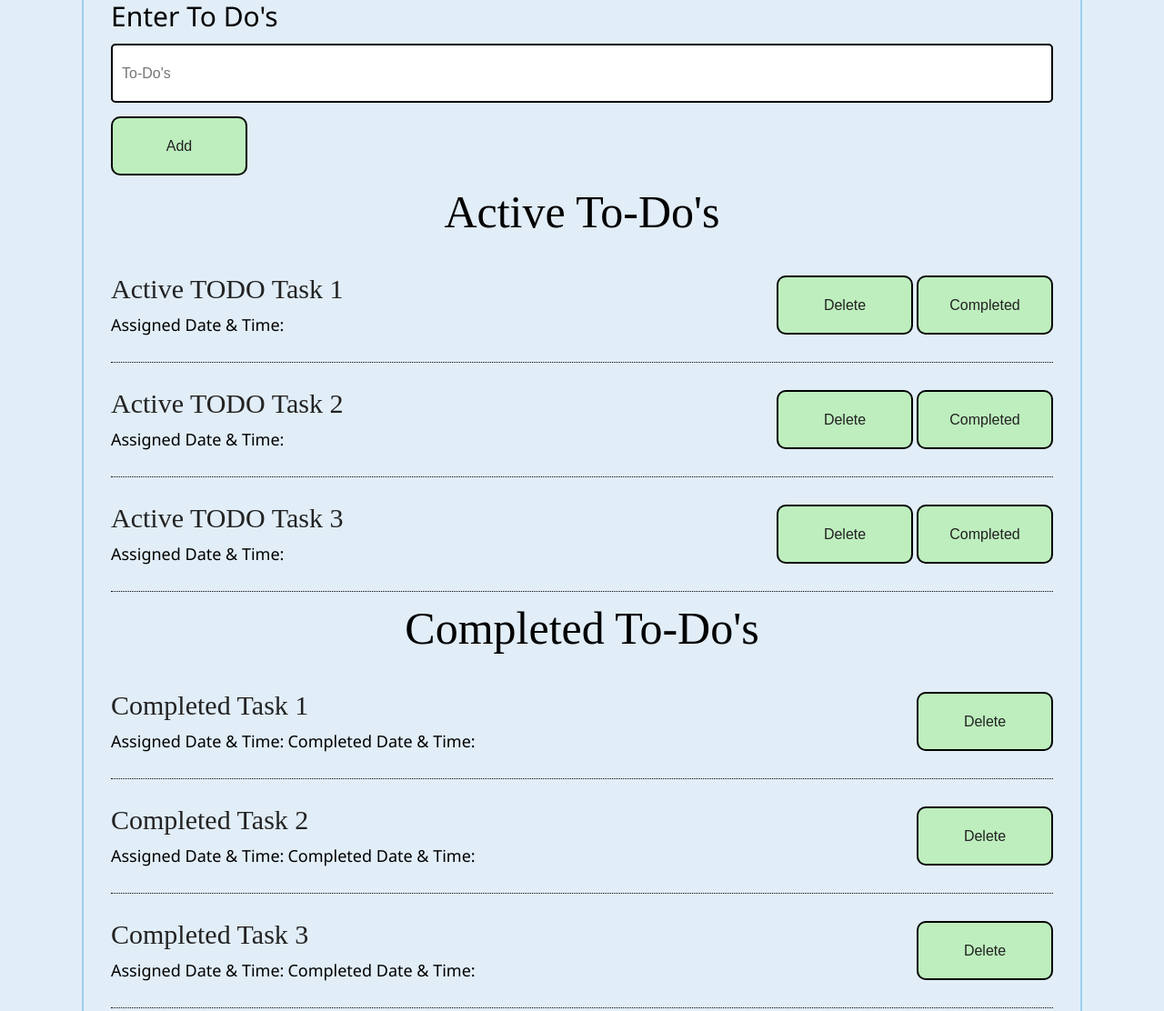
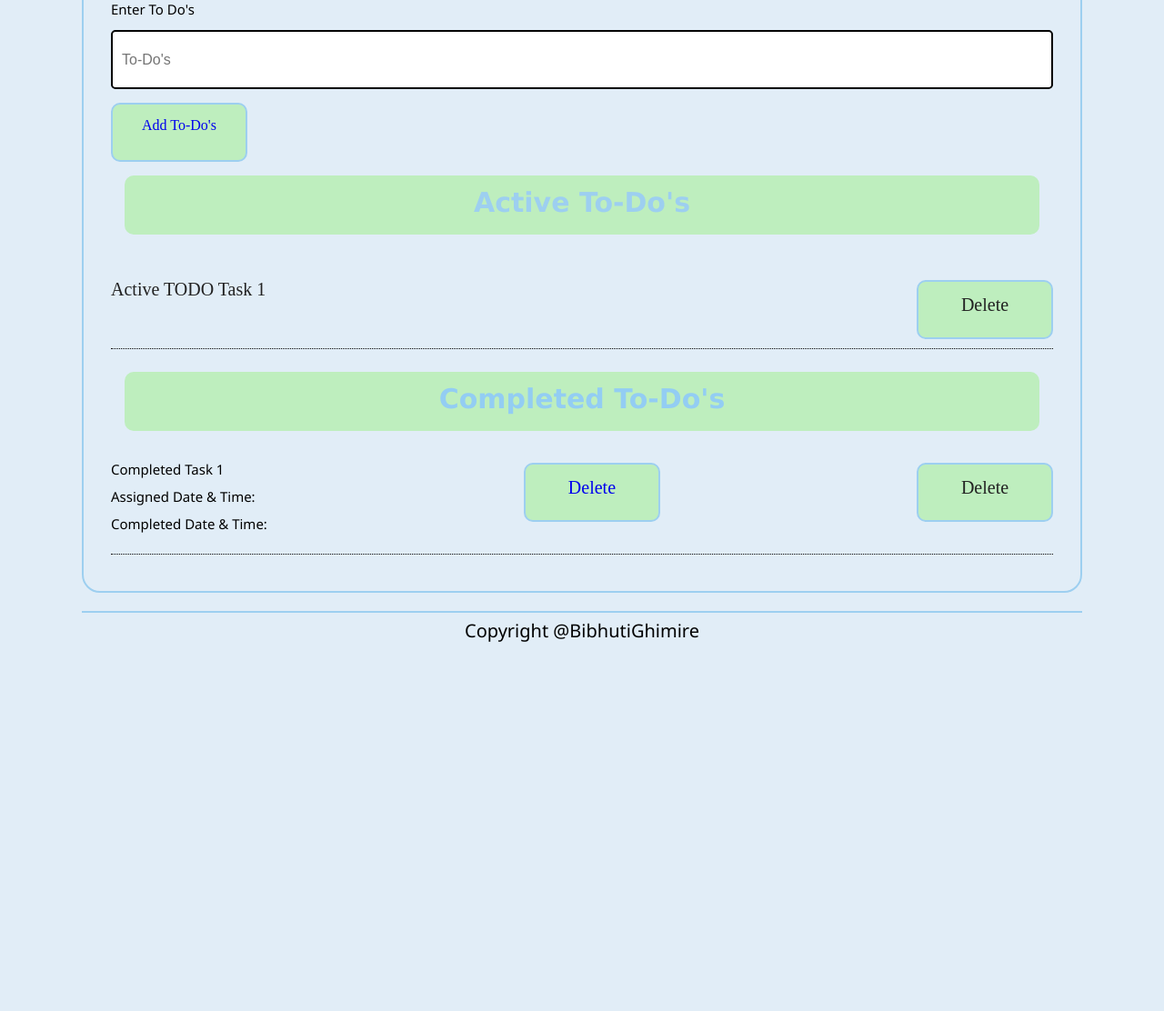
Before and after one commit to bibhutighimire/to-do-list-using-JS, a plain HTML site: page index.html in a window 1280 px wide. Shown: the part 273-1385 px from the top of the page at 91% size. After the commit the page ends 992 px from the top, so only its background shows below. Drawn offline with Linux system fonts and the light colour scheme.

Commit message:
added add new item js codes and workable delete btn

```diff
--- a/css/styles.css
+++ b/css/styles.css
@@ -27,6 +27,7 @@ height: 100px;
 width: 100px;
 }
 header h1 {
+
     font-size: 50px;
     font-weight: bold;
     color: rgb(157, 207, 240);
@@ -35,7 +36,13 @@ header h1 {
     padding-top: 20px;
 
 }
+
 section {
+    display: flex;
+    flex-direction: column;
+    width: 100%;
+}
+aside {
     display: flex;
     flex-direction: column;
     width: 100%;
@@ -49,51 +56,70 @@ section input {
     margin-bottom: 15px;
 
 }
-section label {
-    font-size: 30px;
+p {
+    font-size: 15px;
     font-family: 'Segoe UI', Tahoma, Geneva, Verdana, sans-serif;
     color: #000;
     margin-bottom: 15px;
 
 }
 section h1 {
-    font-size: 50px;
-    color:black;
+    background-color: rgb(190, 238, 190);
+    text-decoration:none ;
+    height: 65px;
+    border-radius: 10px;
+    padding: 15px;
+    margin: 15px;
+
+    font-size: 30px;
+    font-weight: bold;
+    color: rgb(157, 207, 240);
     text-align: center;
-    text-shadow: cadetblue;
-    margin-bottom: 15px;
+    font-family: 'Lucida Sans', 'Lucida Sans Regular', 'Lucida Grande', 'Lucida Sans Unicode', Geneva, Verdana, sans-serif;
 
 }
-.btnSection {
+aside h1 {
     background-color: rgb(190, 238, 190);
-    width: 150px;
+    text-decoration:none ;
     height: 65px;
     border-radius: 10px;
+    padding: 15px;
+    margin: 15px;
+
+    font-size: 30px;
+    font-weight: bold;
+    color: rgb(147, 205, 243);
+    text-align: center;
+    font-family: 'Lucida Sans', 'Lucida Sans Regular', 'Lucida Grande', 'Lucida Sans Unicode', Geneva, Verdana, sans-serif;
 
 }
-section>ul {
+a {
+    background-color: rgb(190, 238, 190);
+    text-decoration:none ;
+    height: 65px;
+    border-radius: 10px;
+    padding: 15px;
+    border: 2px solid rgb(157, 207, 240);
+    width: 150px;
+    text-align: center;
+
+}
+ul {
     width: 100%;
 }
 
-section>ul>li>div>p {
-    font-size: 30px;
-    margin-bottom: 15px;
-    width: 100%;
-}
-section>ul>li {
-    margin:15px 0px;
-    padding:15px 0;
+
+li {
+    margin:10px 0px;
+    padding:10px 0;
     border-bottom: 1px dotted black;
     display: flex;
     flex-direction: row;
+    font-size: 20px;
     justify-content: space-between;
 }
-section>ul>li>div>label {
-    font-size: 18px;
 
 
-
-}
 header div {
     display: flex;
     align-items: center;;
@@ -108,16 +134,29 @@ main {
     border: 2px solid rgb(157, 207, 240);
     margin-top: 15px;
     border-radius: 20px;
-    padding: 30px;
+    padding: 0px 30px 30px 30px;
 
 }
-
-
-
 footer p {
-    font-size: 25px;
+    font-size: 20px;
     text-align: center;
     border-top:2px solid rgb(157, 207, 240) ;
     margin-top: 20px;
     padding-top: 10px;
 }
+.close {
+
+    background-color: rgb(190, 238, 190);
+    text-decoration:none ;
+    height: 65px;
+    border-radius: 10px;
+    padding: 15px;
+    border: 2px solid rgb(157, 207, 240);
+    width: 150px;
+    text-align: center;
+  }
+
+  .close:hover {
+    background-color: #f44336;
+    color: white;
+  }
--- a/index.html
+++ b/index.html
@@ -20,98 +20,39 @@
         <header>
             <img src="img/to-do-logo.png" alt="Logo">
             <h1>My TO-DO List !!</h1>
-
-
         </header>
         <main>
-
             <section>
                 <h1>To-Do App </h1>
-                <label for="todo">Enter To Do's</label>
-                <input id="todo" type="text" placeholder="To-Do's">
-
-                <input type="button" value="Add" id="addToDoBtn" class="btnSection" />
-
+                <p>Enter To Do's</p>
+                <input id="txtToDo" type="text" placeholder="To-Do's">
+                <a href="#" id="btnAdd">Add To-Do's</a>
                 <h1>Active To-Do's </h1>
-                <ul>
+                <p id="error-output"></p>
+                <ul id=list>
                     <li>
-                        <div>
-                            <p>Active TODO Task 1</p>
-                            <label for="assignedDatetime">Assigned Date & Time:</label>
-                        </div>
-                        <div>
-                            <input type="button" value="Delete" id="delete" class="btnSection" />
-                            <input type="button" value="Completed" id="completed" class="btnSection" />
-                        </div>
+                        Active TODO Task 1
                     </li>
-
-                    <li>
-                        <div>
-                            <p>Active TODO Task 2</p>
-                            <label for="assignedDatetime">Assigned Date & Time:</label>
-                        </div>
-                        <div>
-                            <input type="button" value="Delete" id="delete" class="btnSection" />
-                            <input type="button" value="Completed" id="completed" class="btnSection" />
-                        </div>
-                    </li>
-
-                    <li>
-                        <div>
-                            <p>Active TODO Task 3</p>
-                            <label for="assignedDatetime">Assigned Date & Time:</label>
-                        </div>
-                        <div>
-                            <input type="button" value="Delete" id="delete" class="btnSection" />
-                            <input type="button" value="Completed" id="completed" class="btnSection" />
-                        </div>
-                    </li>
-
                 </ul>
-
+            </section>
+            <aside>
                 <h1>Completed To-Do's </h1>
                 <ul>
                     <li>
                         <div>
                             <p>Completed Task 1</p>
 
-                            <label for="assignedDatetime">Assigned Date & Time:</label>
-                            <label for="completedDateTime">Completed Date & Time:</label>
+                            <p>Assigned Date & Time:</p>
+                            <p>Completed Date & Time:</p>
                         </div>
-                        <div>
-                            <input type="button" value="Delete" id="delete" class="btnSection" />
 
-                        </div>
-                    </li>
+                        <a href="#" id="btnDelete">Delete</a>
 
-                    <li>
-                        <div>
-                            <p>Completed Task 2</p>
 
-                            <label for="assignedDatetime">Assigned Date & Time:</label>
-                            <label for="completedDateTime">Completed Date & Time:</label>
-                        </div>
-                        <div>
-                            <input type="button" value="Delete" id="delete" class="btnSection" />
-
-                        </div>
-                    </li>
-
-                    <li>
-                        <div>
-                            <p>Completed Task 3</p>
-
-                            <label for="assignedDatetime">Assigned Date & Time:</label>
-                            <label for="completedDateTime">Completed Date & Time:</label>
-                        </div>
-                        <div>
-                            <input type="button" value="Delete" id="delete" class="btnSection" />
-
-                        </div>
                     </li>
 
                 </ul>
-            </section>
+            </aside>
         </main>
         <footer>
             <p>Copyright @BibhutiGhimire</p>
--- a/js/scripts.js
+++ b/js/scripts.js
@@ -1,71 +1,57 @@
-// <main> (the parent container of the images)
-const imageGallery = document.querySelector("main");
-// List of all images in main
-const images = imageGallery.querySelectorAll("img");
-// Search bar in the header
-const searchBar = document.querySelector("#search");
-// Clear button for the search bar
-const clearButton = document.querySelector("#clear");
+{
+const list=document.querySelector("section>ul");
+console.log(list);
+const item=document.querySelector(".item");
+const input=document.querySelector("input");
+const a = document.querySelector("a");
+let itemArray = [];
 
-for (image of images)
+// Create a "close" button and append it to each list item
+var myNodelist = document.getElementsByTagName("li");
+var i;
+for (i = 0; i < myNodelist.length; i++) {
+  var span = document.createElement("SPAN");
+  var txt = document.createTextNode("Delete");
+  span.className = "close";
+  span.appendChild(txt);
+  myNodelist[i].appendChild(span);
+}
+
+// Click on a close button to hide the current list item
+var close = document.getElementsByClassName("close");
+var i;
+for (i = 0; i < close.length; i++) {
+  close[i].onclick = function() {
+    var div = this.parentElement;
+    div.style.display = "none";
+  }
+}
+
+a.addEventListener("click",()=>
 {
 
-    // Create a new element;
-    let newDiv = document.createElement("div");
 
-    // 1. Find the image's parent
-    // 2. Replace the image as a child of the parent with the div
-    // 3. Add the image as a child to the div
+    let newListItem = document.createElement("li");
+    newListItem.innerText = input.value.trim();
 
-    // Main > Img
-    // Becomes
-    // Main > Div > Img
+    itemArray.push(input.value.trim().toLowerCase());
+    list.appendChild(newListItem);
+    input.value="";
 
-    // 1.
-    let parentOfTestImage = image.parentNode;
-    // Nothing changes yet.
+    var span = document.createElement("SPAN");
+    var txt = document.createTextNode("Delete");
+    span.className = "close";
+    span.appendChild(txt);
+    newListItem.appendChild(span);
 
-    // 2.
-    parentOfTestImage.replaceChild(newDiv, image);
-    // Main > Div (no Img, got replaced with Div)
-
-    // 3.
-    newDiv.appendChild(image);
-    // Main > Div > Img
-
-    // Generate a paragraph to store the caption.
-    let caption = document.createElement("p");
+    for (i = 0; i < close.length; i++) {
+      close[i].onclick = function() {
+        var div = this.parentElement;
+        div.style.display = "none";
+      }
+    }
 
 
-    // Set the caption to the alt text of the image.
-    caption.innerHTML = `${image.getAttribute("alt")}<br>`;
-
-    // Get tags attribute (full string).
-    let tags = image.getAttribute("tags");
-    // Split the tags attribute on the space character, into a list of each tag.
-    let tagList = tags.split(" ");
-    // For each tag...
-    for (tag of tagList)
-    {
-        // Create a link.
-        let tagLink = document.createElement("a");
-        // Set the text of the link to our tag.
-        tagLink.innerHTML = tag;
-        // Set the reference of the link to the current page.
-        tagLink.setAttribute("href", "#");
-        // We add an event listenter to the click event.
-        tagLink.addEventListener("click", function(event) {
-            // We prevent the default behaviour from occuring (don't reload the page).
-            event.preventDefault();
-            // We set the value of the search bar to the tag value.
-            searchBar.setAttribute("value", tagLink.innerHTML);
-        });
-
-        // We add the tag to the paragraph (caption).
-        caption.appendChild(tagLink);
-    }
-
-    // Add the caption to the div.
-    newDiv.appendChild(caption);
+});
 
 }
```
Also changed, not shown: js/scripts copy.js (added, +76 -0 lines).
